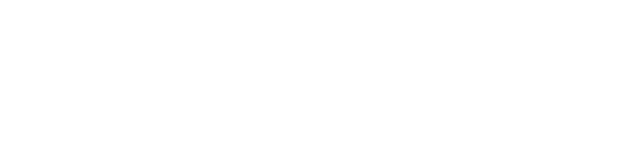
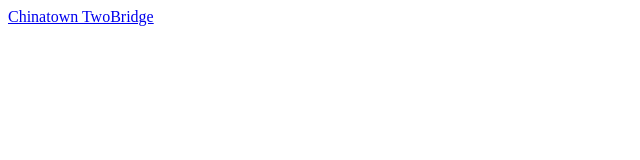
Before and after one commit to cclaudian/Manhattan, a plain HTML site: page index.html in a window 1280 px wide. Shown: the whole page, without its empty margins (0-640 px from the left). Drawn offline with Linux system fonts and the light colour scheme.

Commit message:
Add link to Chinatown TwoBridge in index.html

```diff
--- a/index.html
+++ b/index.html
@@ -5,6 +5,6 @@
 		</head>
 
 		<body>
-
+    	<a href="https://github.com/QianyouW-hub/HC-Chinatown-TwoBridge.git" target="_blank">Chinatown TwoBridge</a>
 		</body>
 </html>
```
